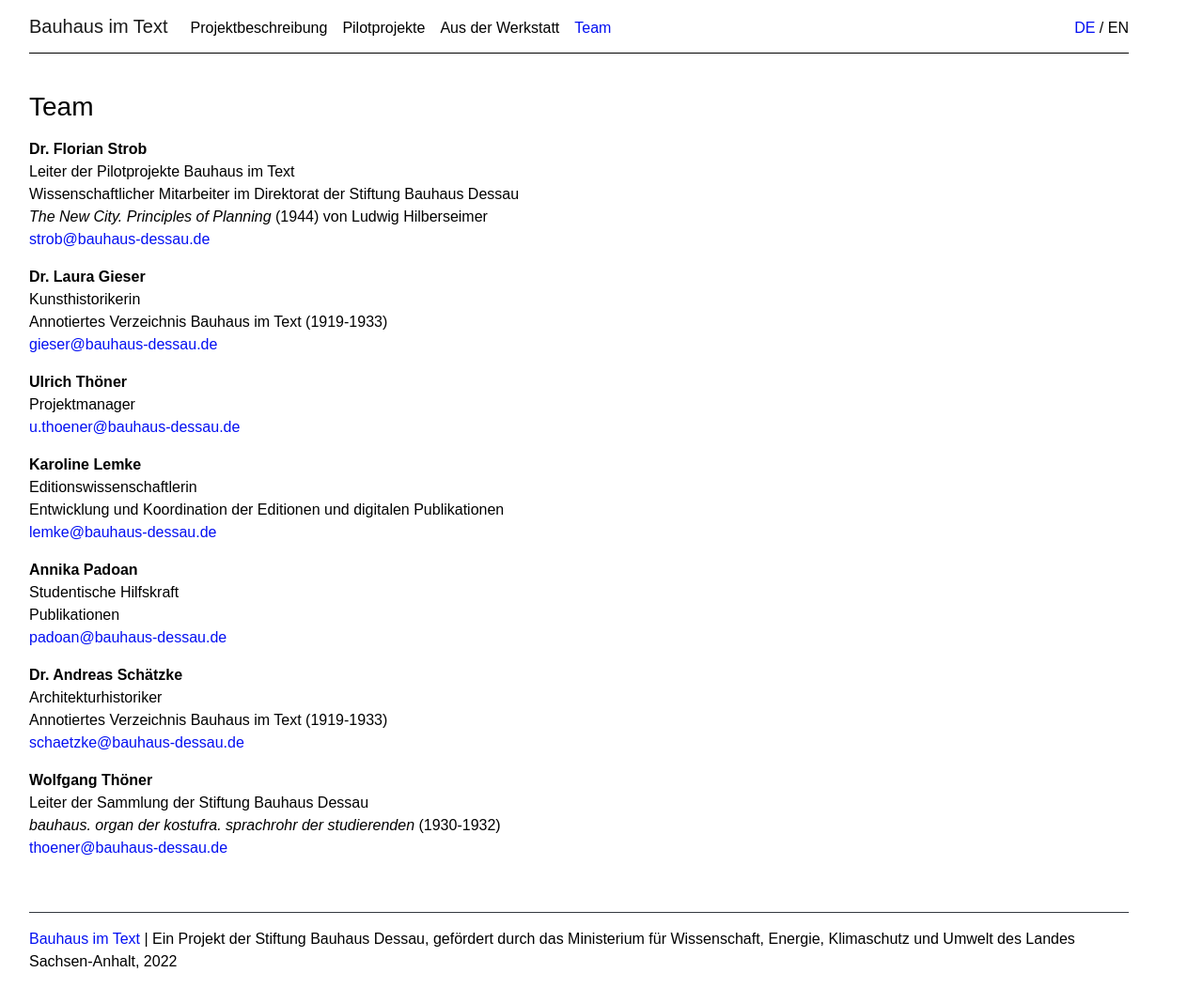
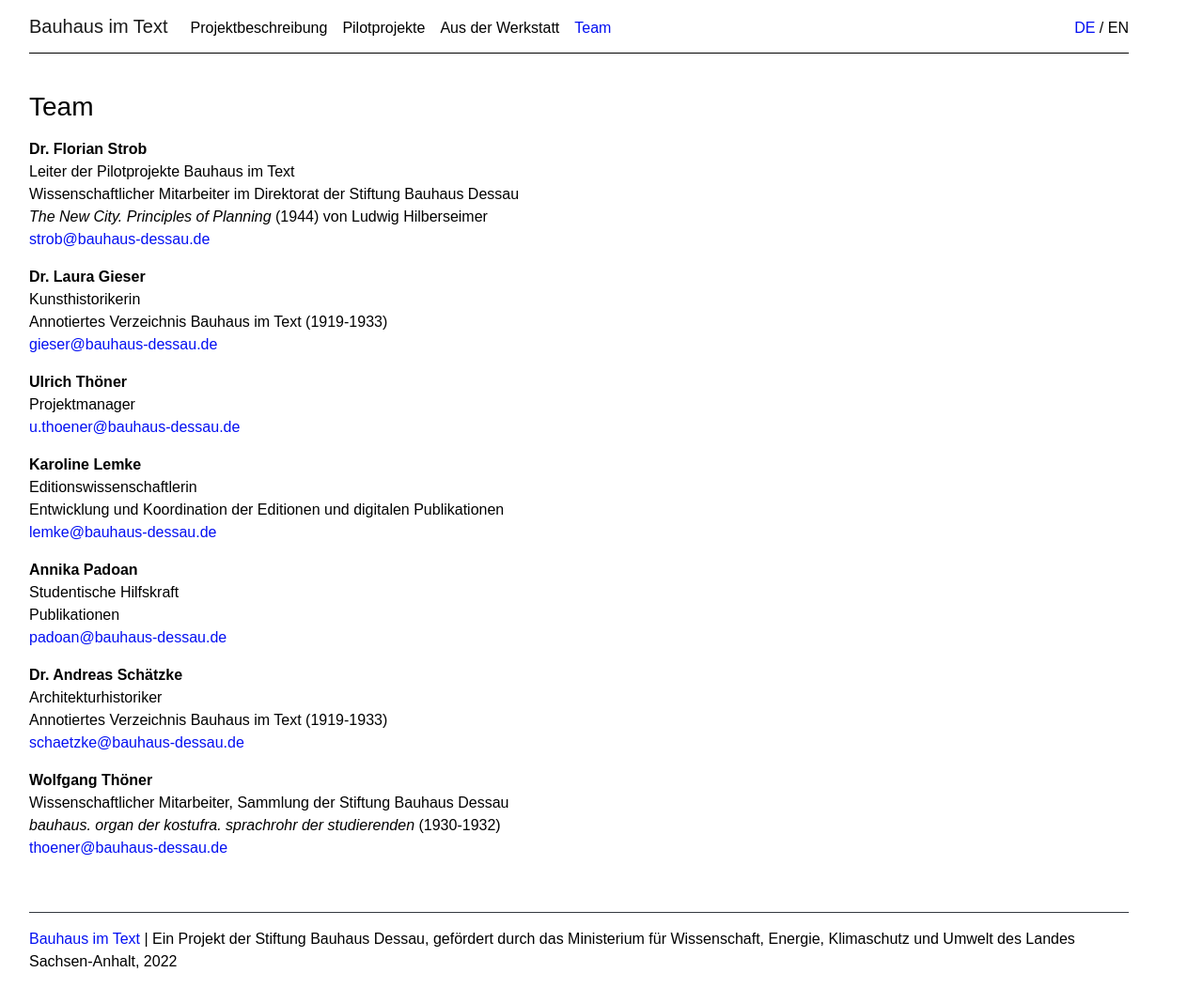
Before and after one commit to Bauhaus-im-Text/internetauftritt, a Jekyll site: the page built from pages/team.md, in a window 1280 px wide. Shown: the whole page at 94% size. Built offline with Jekyll 4.4.1, drawn with Linux system fonts in a browser that asks for light colours.

Commit message:
Update team.md

```diff
--- a/pages/team.md
+++ b/pages/team.md
@@ -40,6 +40,6 @@
 
 
 **Wolfgang Thöner**
-Leiter der Sammlung der Stiftung Bauhaus Dessau
+Wissenschaftlicher Mitarbeiter, Sammlung der Stiftung Bauhaus Dessau
 *bauhaus. organ der kostufra. sprachrohr der studierenden* (1930-1932)
 <thoener@bauhaus-dessau.de>
```
